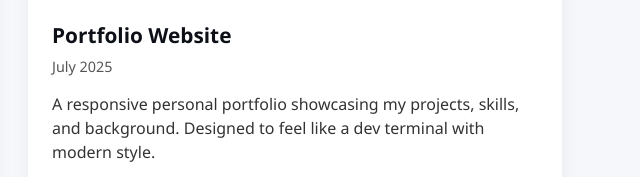
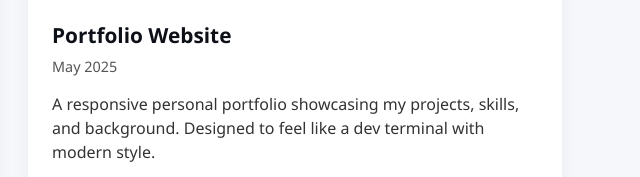
Before and after one commit to Zen0n111/portfolio-for-job, a plain HTML site: page index.html in a window 1280 px wide. Shown: the part 3264-3441 px from the top of the page, 628-1268 px from the left. Drawn offline with Linux system fonts and the light colour scheme.

Commit message:
Update index.html

```diff
--- a/index.html
+++ b/index.html
@@ -261,7 +261,7 @@
         <img src="images/portfolio.png" alt="Project Screenshot">
         <div class="project-info">
             <h3>Portfolio Website</h3>
-            <p class="project-date">July 2025</p>
+            <p class="project-date">May 2025</p>
             <p class="project-desc">
             A responsive personal portfolio showcasing my projects, skills, and background. Designed to feel like a dev terminal with modern style.
             </p>
```
